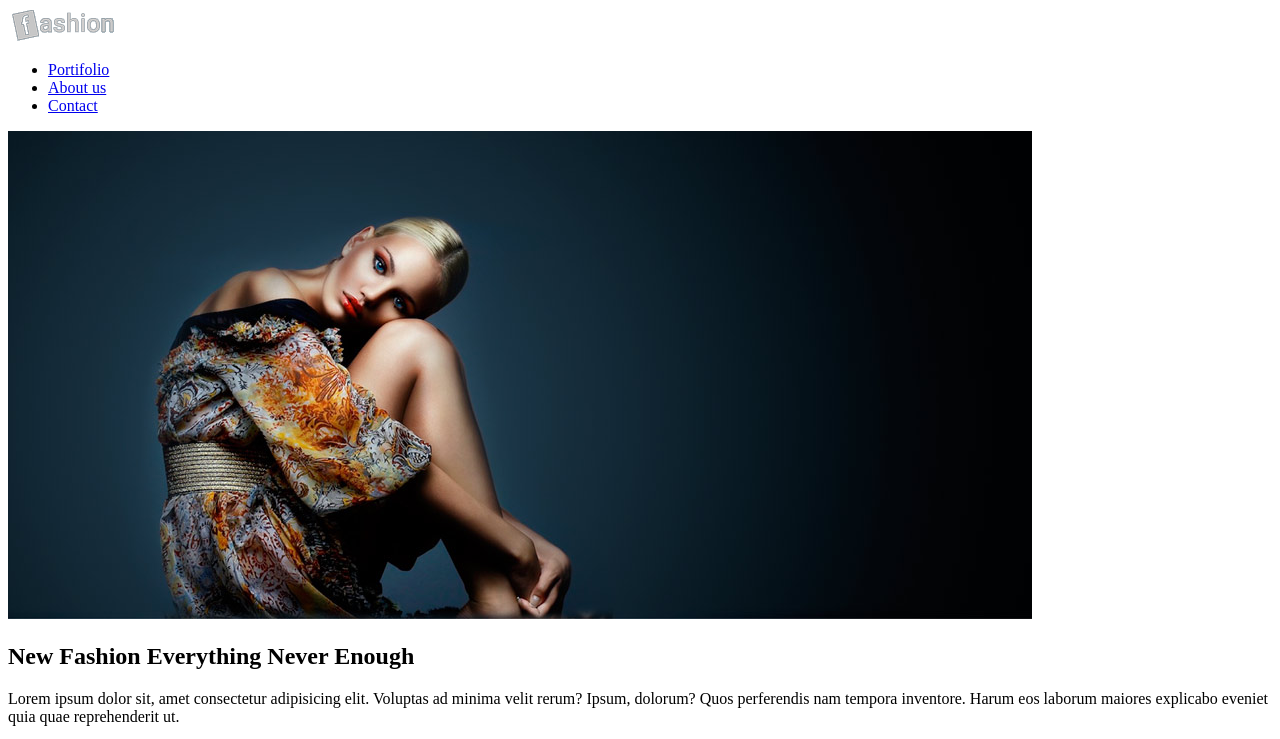
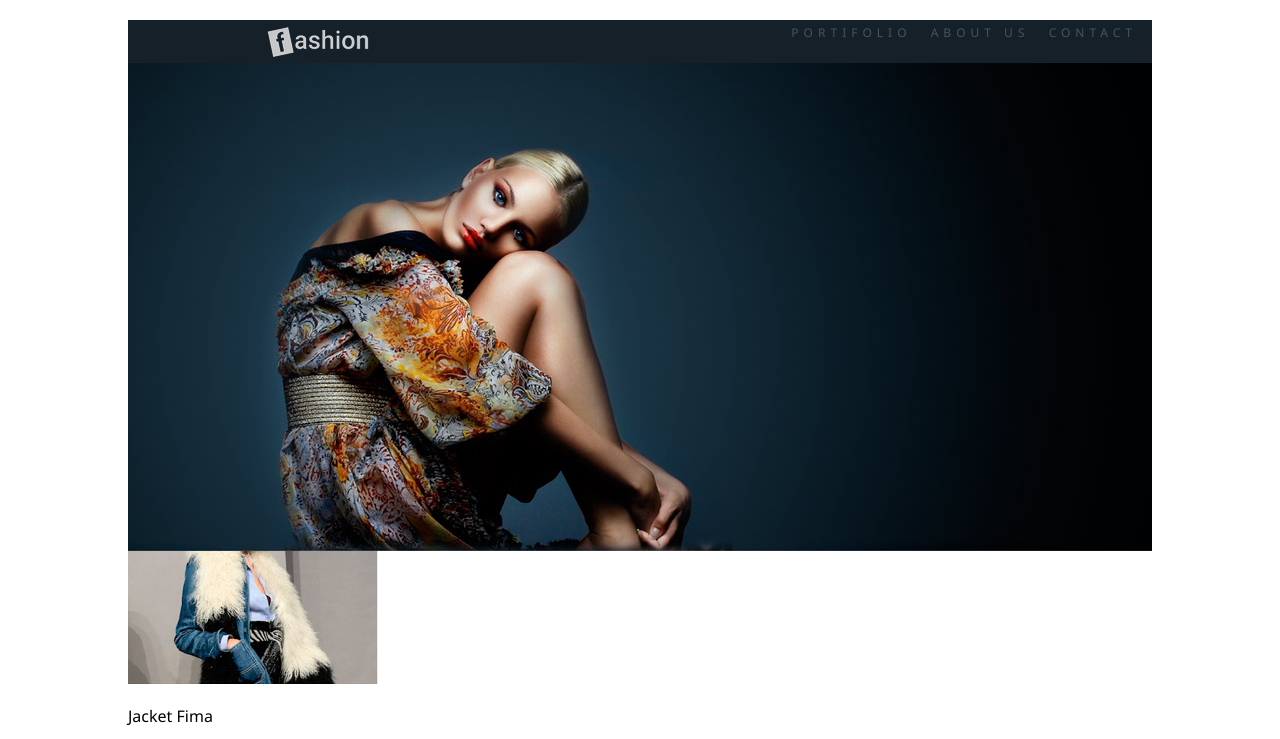
Before and after one commit to HenriqueEliasParnaiba/FashionPage, a plain HTML site: page index.html in a window 1280 px wide. Shown: the top 739 px of the page. Drawn offline with Linux system fonts and the light colour scheme.

Commit message:
Modificando Barra de navegação

```diff
--- a/index.html
+++ b/index.html
@@ -4,12 +4,13 @@
     <meta charset="UTF-8">
     <meta http-equiv="X-UA-Compatible" content="IE=edge">
     <meta name="viewport" content="width=device-width, initial-scale=1.0">
+    <link rel="stylesheet" href="style.css">
     <title>Document</title>
 </head>
 <body>
     <div id="principal">
         <header class="header-top">
-    <img src="Imagens/logo.png" alt="">
+    <img class="logotipo" src="Imagens/logo.png" alt="">
     <nav class="header-nav">
         <ul>
             <li><a href="#">Portifolio</a></li>
--- /dev/null
+++ b/style.css
@@ -0,0 +1,40 @@
+body{
+    font-family: 'Segoe UI', Tahoma, Geneva, Verdana, sans-serif;
+    margin: 0;
+    padding: 0;
+}
+#principal{
+    width: 1024px;
+    margin: 20px auto;
+}
+.header-top{
+    height: 50px;
+    background: #162028;
+    position: relative
+}
+.logotipo{
+    margin: 5px 0 0 135px;
+}
+.header-nav{
+    position: absolute;
+    top: 0;
+    right: 0;
+    height: 100%;
+}
+.header-nav li{
+    list-style: none;
+    display: inline-block;
+    margin-right: 0 15px;
+    padding: 0 15px 0 0;
+}
+.header-nav ul{
+    margin: 0;
+    padding: 0;
+}
+.header-nav a{
+    color: #425564;
+    text-decoration: none;
+    text-transform: uppercase;
+    font-size: 12px;
+    letter-spacing: 5px;
+}
```
